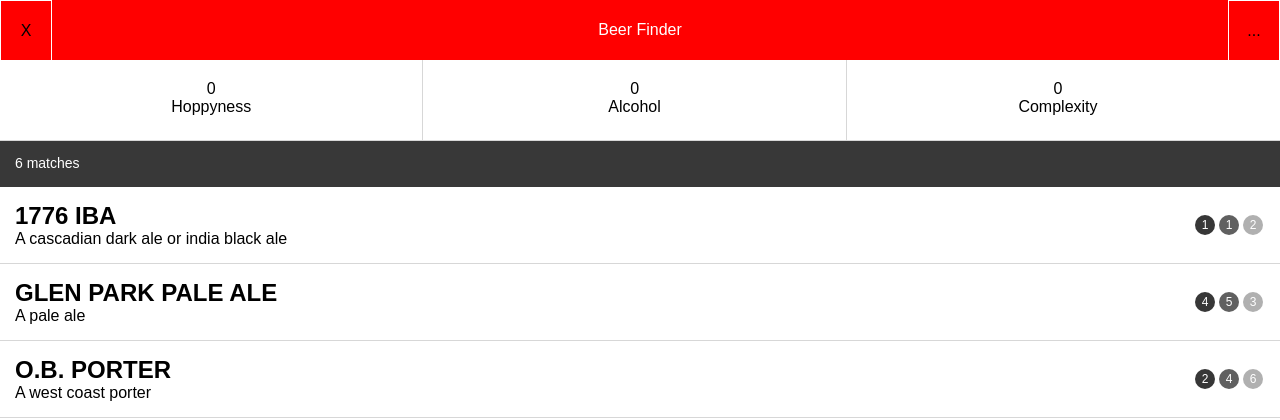
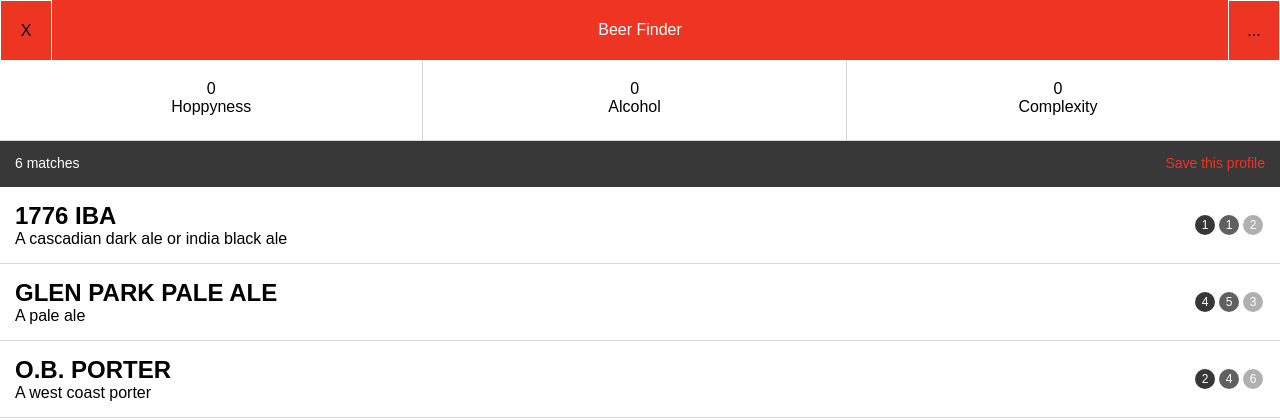
Before and after one commit to gamutsf/Local-Brewing-Co, a PHP site: page / in a window 1280 px wide. Shown: the top 420 px of the page. Run offline with PHP 8.4, Linux system fonts and the light colour scheme; some libraries are stand-ins or nearby versions.

Commit message:
+ Added save as profile option with overlay call

```diff
--- a/base.css
+++ b/base.css
@@ -24,7 +24,7 @@ header {
 	height: 60px;
 	line-height: 60px;
 	width: 100%;
-	background: red;
+	background: #ee3423;
 	z-index: 99999;
 }
 	header .btn {
--- a/views/results/results.css
+++ b/views/results/results.css
@@ -170,3 +170,12 @@
 			font-size: 14px;
 			z-index: 0;
 		}
+
+		.profile {
+			position: absolute;
+			right: 15px;
+			margin-top: 8px;
+			font-size: 14px;
+			z-index: 0;
+			color: #ee3423;
+		}
--- a/views/results/results.html
+++ b/views/results/results.html
@@ -41,7 +41,11 @@
 
 	<div pos-view="controls:">
 		<div class="num-results"></div>
-		<div class="profile"></div>
+		<div
+			pos-action-1="(click) refreshview: overlay"
+			pos-action-1-params="section: profiles;"
+			class="profile"
+		>Save this profile</div>
 	</div>
 
 </div>
```
